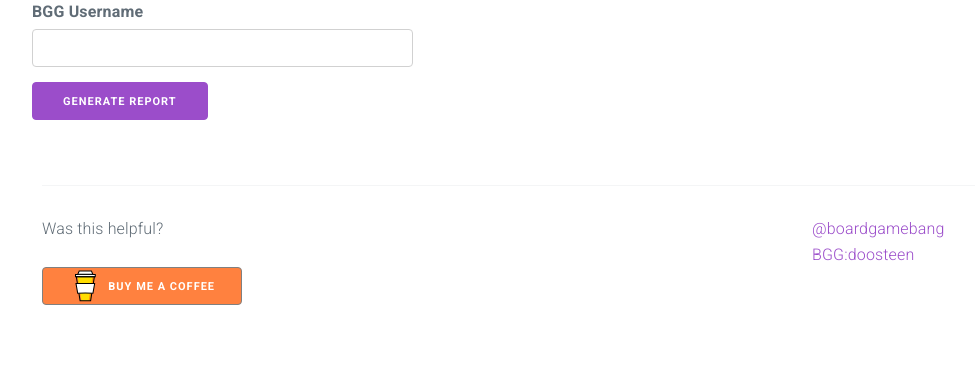
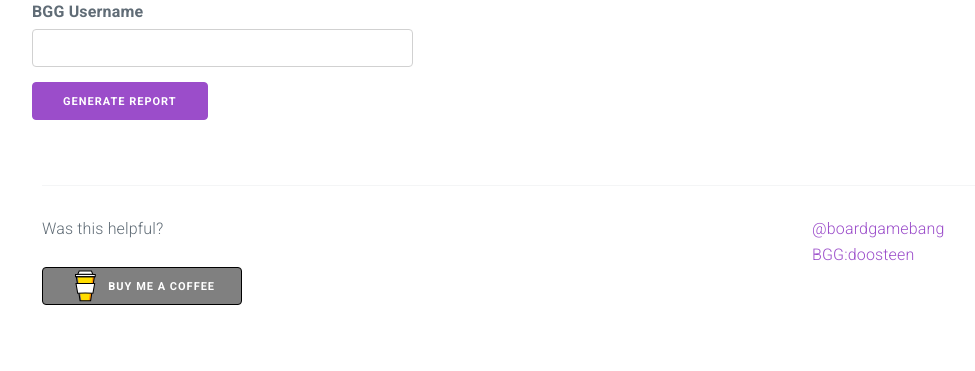
Before and after one commit to dnewber/bggsellreport, a Flask app: page / in a window 1280 px wide. Shown: the part 139-510 px from the top of the page, without its empty margins (58-1033 px from the left). Run offline with Flask 2, Linux system fonts and the light colour scheme; some libraries are stand-ins or nearby versions.

Commit message:
fix message
Signed-off-by: Dustin Newberry <dustin@arborian.com>

```diff
--- a/templates/index.html
+++ b/templates/index.html
@@ -8,8 +8,8 @@
         display: inline;
     }
     .coffeeBtn {
-        background-color: #FF813F !important;
-        border-color: gray !important;
+        background-color: gray !important;
+        border-color: black !important;
         display: inline-flex !important;
         padding: 0px 10px;
     }
@@ -67,9 +67,9 @@
         var output = document.getElementById("resultBox");
         output.style.display = 'block';
         if (username.value) {
+            output.textContent = "Generating Report...";
             fetch('/sellreport/u/' + username.value)
                 .then((response) => {
-                    output.textContent = "Generating Report...";
                     return response.json();
                 })
                 .then((data) => {
```
